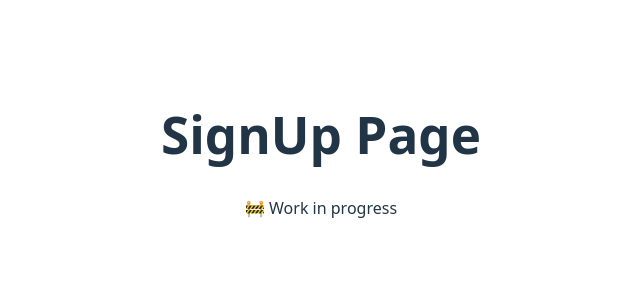
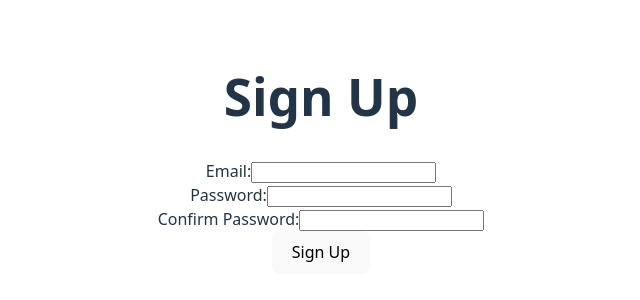
Before and after one commit to mikkosio/group-planner-app, a React app in the folder react-app/: page /signup in a window 1280 px wide. Shown: the part 246-546 px from the top of the page, without its empty margins (319-959 px from the left). Built offline with nearby package versions, Linux system fonts and the light colour scheme; the HTML template or start-up script is replaced by a standard one.

Commit message:
Skeleton of sign up sheet made.

```diff
--- a/react-app/src/pages/SignUp.tsx
+++ b/react-app/src/pages/SignUp.tsx
@@ -1,8 +1,24 @@
 const SignUpPage = () => {
     return (
         <div>
-            <h1>SignUp Page</h1>
-            <p>🚧 Work in progress</p>
+            <h1>Sign Up</h1>
+            <form>
+                <div>
+                    <label htmlFor="email">Email:</label>
+                    <input type="email" id="email" />
+                </div>
+
+                <div>
+                    <label htmlFor="password">Password:</label>
+                    <input type="password" id="password" />
+                </div>
+                <div>
+                    <label htmlFor="confirmpassword">Confirm Password:</label>
+                    <input type="password" id="confirmpassword" />
+                </div>
+
+                <button type="submit">Sign Up</button>
+            </form>
         </div>
     )
 }
```
